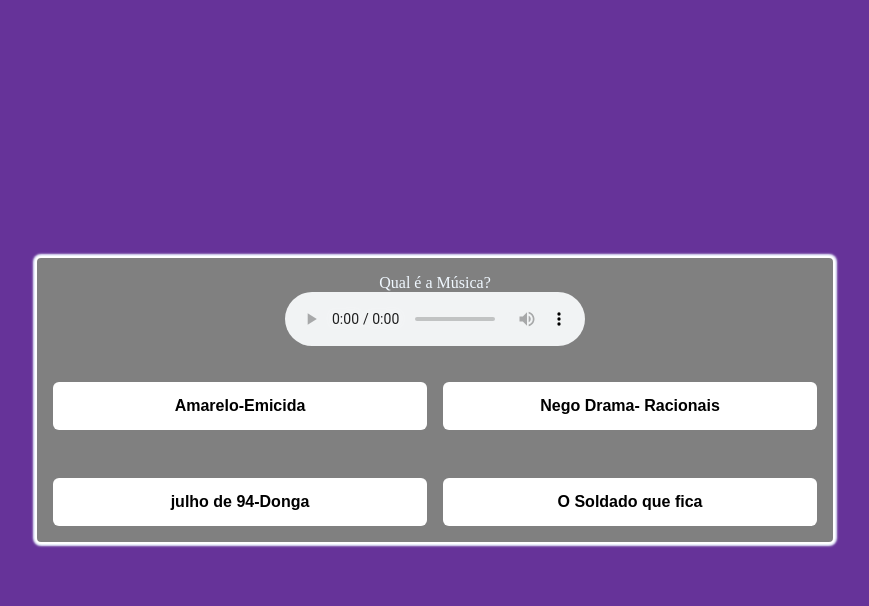
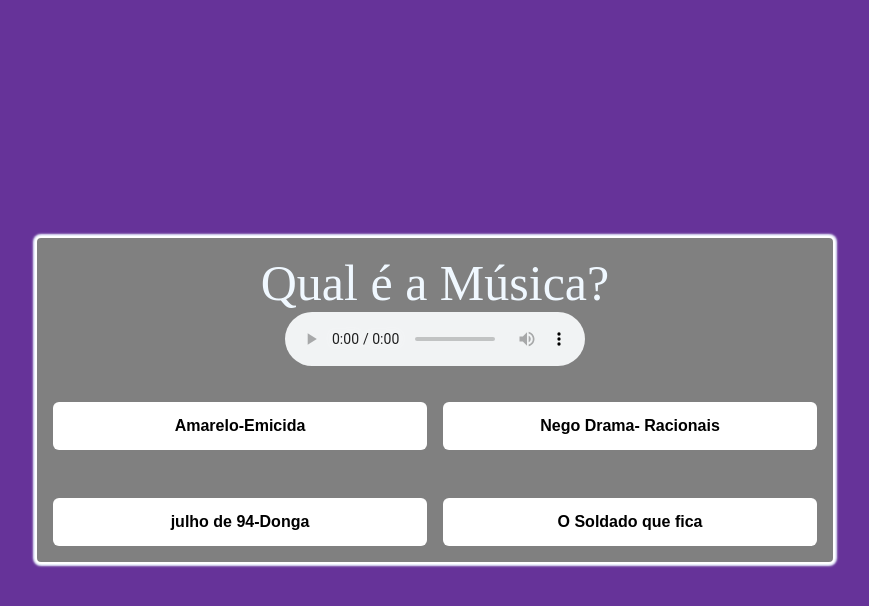
Before and after one commit to MarayahPiccinini/Projeto-Individual, a website: page Site/public/jogo.html in a window 1280 px wide. Both pictures are taken after a click on the button "Começar Quiz!". Shown: the whole page, without its empty margins (205-1074 px from the left). Drawn offline with nearby package versions, Linux system fonts and the light colour scheme.

Commit message:
ultima versão 5

```diff
--- a/Site/public/css/game.css
+++ b/Site/public/css/game.css
@@ -1,3 +1,6 @@
+
+  @import url('https://fonts.googleapis.com/css2?family=Poppins:wght@100;300&display=swap');
+
 * {
   padding: 0;
   margin: 0;
@@ -104,7 +107,11 @@
   justify-content: center;
   align-items: center;
 }
-.que
+.question{
+  font-size: 50px;
+
+
+}
 /* #musica {
   width: 80px;
 } */
```
